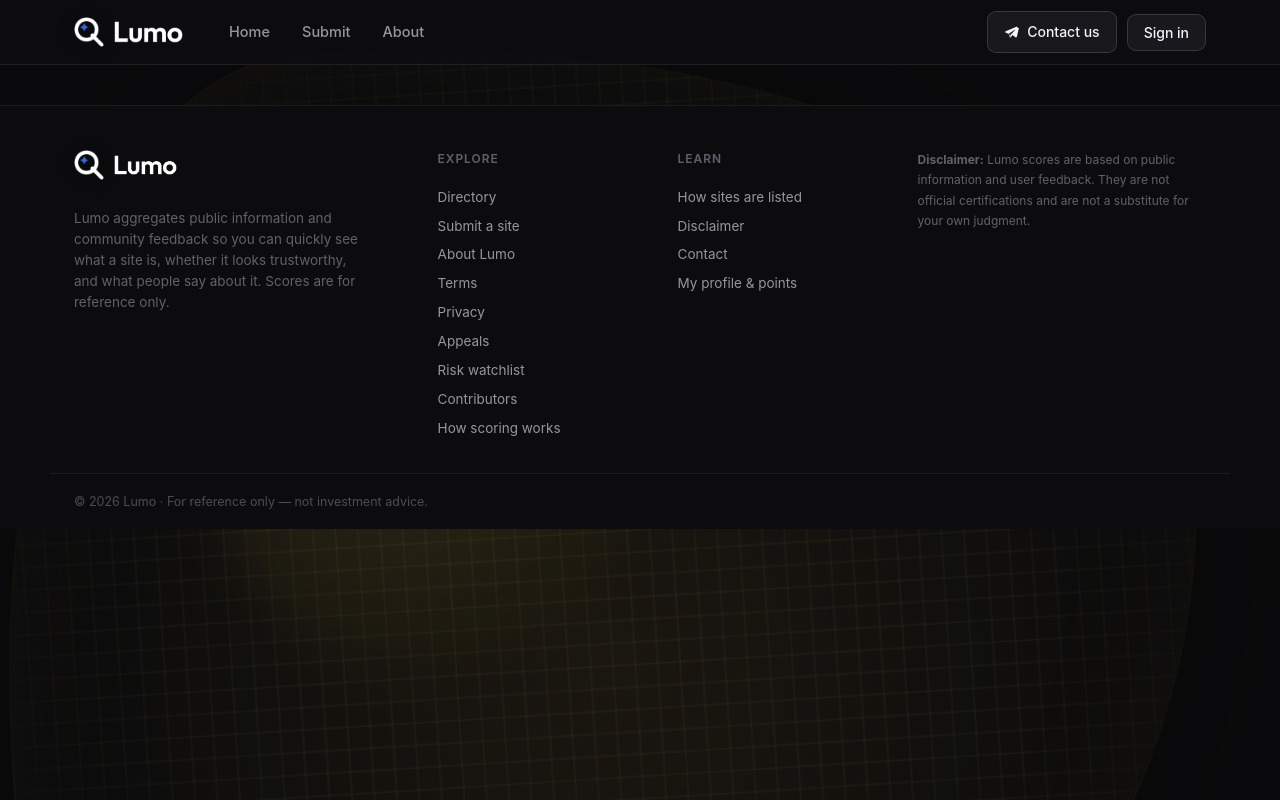
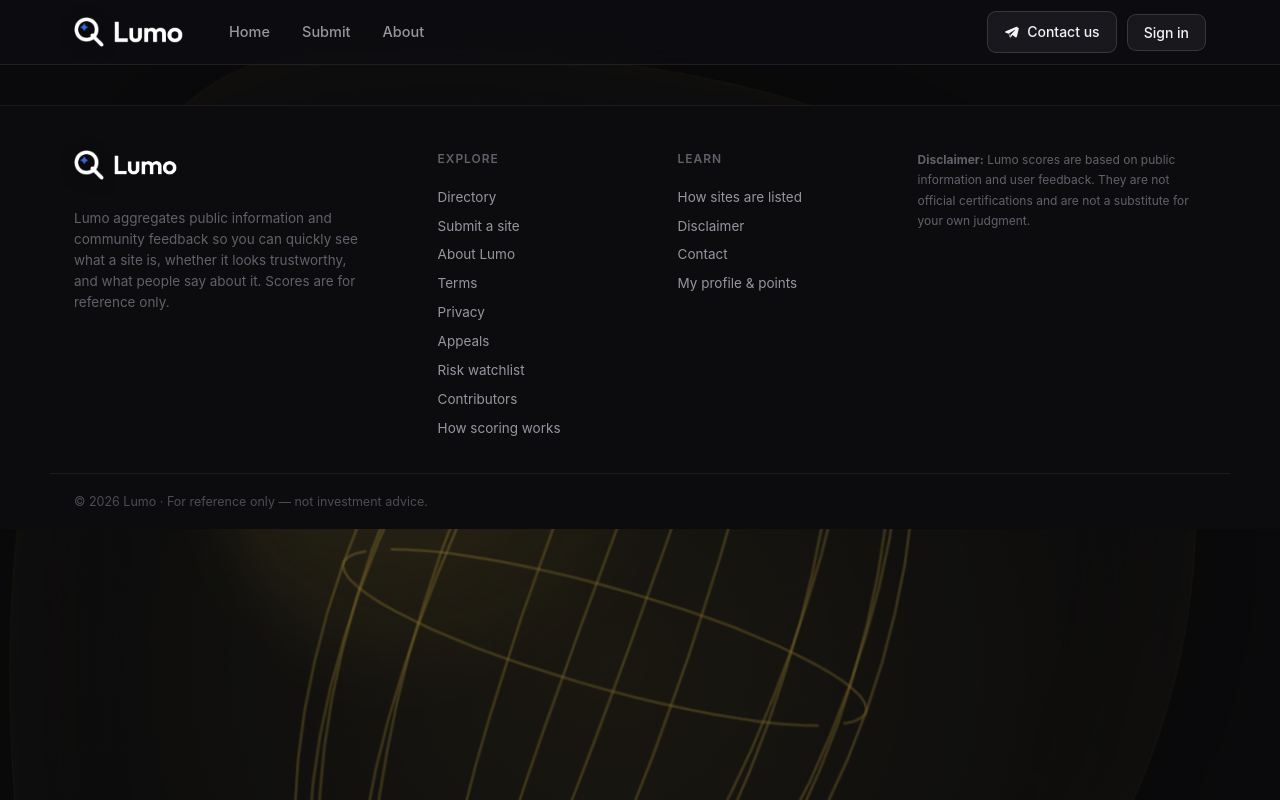
Before and after one commit to Aeriandog-dot/Aeriandog-dot-lumo-git, a website: page public/index.html in a window 1280 px wide. Drawn offline with Linux system fonts and the light colour scheme; no server answers.

Commit message:
feat: 3D rotating gold wireframe sphere inside the morphing bubble (replaces flat grid)

```diff
--- a/public/index.html
+++ b/public/index.html
@@ -10,7 +10,7 @@
 </head>
 <body>
 <div class="lumo-ambient" aria-hidden="true">
-  <span class="ab blob"></span>
+  <span class="ab blob"><svg class="sphere3d" viewBox="-120 -120 240 240" aria-hidden="true"></svg></span>
 </div>
 
 <header class="site-header" id="siteHeader">
@@ -149,5 +149,56 @@
 
 <script src="boot.js"></script>
 <script src="app.js"></script>
+
+<script>
+(function () {
+  var svg = document.querySelector('.sphere3d');
+  if (!svg) return;
+  var NS = 'http://www.w3.org/2000/svg';
+  var R = 100, LAT = 7, LON = 10, STEP = 6;
+  var reduce = window.matchMedia && window.matchMedia('(prefers-reduced-motion: reduce)').matches;
+  var nodes = [];
+  var i, j;
+  function rot(x, y, z, tilt, spin) {
+    var c1 = Math.cos(tilt), s1 = Math.sin(tilt), c2 = Math.cos(spin), s2 = Math.sin(spin);
+    var y1 = y * c1 - z * s1, z1 = y * s1 + z * c1;
+    var x2 = x * c2 + z1 * s2, z2 = -x * s2 + z1 * c2;
+    return [x2, y1];
+  }
+  function pt(th, ph) { return [R * Math.cos(th) * Math.cos(ph), R * Math.sin(ph), R * Math.sin(th) * Math.cos(ph) * 0.5]; }
+  function build() {
+    for (i = 0; i < LAT + LON; i++) {
+      var p = document.createElementNS(NS, 'path');
+      p.setAttribute('d', '');
+      svg.appendChild(p);
+      nodes.push(p);
+    }
+  }
+  function dLat(th, tilt, spin) {
+    var d = '';
+    for (var q = -180; q <= 180; q += STEP) {
+      var qv = pt(th, q * Math.PI / 180), p = rot(qv[0], qv[1], qv[2], tilt, spin);
+      d += (q === -180 ? 'M' : 'L') + p[0].toFixed(1) + ' ' + p[1].toFixed(1) + ' ';
+    }
+    return d;
+  }
+  function dLon(ph, tilt, spin) {
+    var d = '';
+    for (var q = -85; q <= 85; q += STEP) {
+      var qv = pt(q * Math.PI / 180, ph), p = rot(qv[0], qv[1], qv[2], tilt, spin);
+      d += (q === -85 ? 'M' : 'L') + p[0].toFixed(1) + ' ' + p[1].toFixed(1) + ' ';
+    }
+    return d;
+  }
+  function frame(t) {
+    var spin = (t || 0) * 0.00026, tilt = -0.42, m = 0;
+    for (i = 0; i < LAT; i++) { var th = -72 + i * (144 / (LAT - 1)) * Math.PI / 180; nodes[m].setAttribute('d', dLat(th, tilt, spin)); m++; }
+    for (j = 0; j < LON; j++) { var ph = j * (360 / LON) * Math.PI / 180; nodes[m].setAttribute('d', dLon(ph, tilt, spin)); m++; }
+    if (!reduce) requestAnimationFrame(frame);
+  }
+  build();
+  if (reduce) frame(0); else requestAnimationFrame(frame);
+})();
+</script>
 </body>
 </html>
--- a/public/styles.css
+++ b/public/styles.css
@@ -723,12 +723,7 @@ button.chip.on{color:#0a0a0c}
   border:1px solid rgba(212,175,55,.07);
   box-shadow:inset 0 0 160px rgba(212,175,55,.05),0 0 180px rgba(0,0,0,.5);
   animation:blobMorph 11s ease-in-out infinite,blobFloat 34s ease-in-out infinite alternate}
-.ab.blob::before{content:"";position:absolute;inset:0;border-radius:inherit;opacity:.9;
-  background-image:linear-gradient(rgba(212,175,55,.13) 1px,transparent 1px),linear-gradient(90deg,rgba(212,175,55,.13) 1px,transparent 1px);
-  background-size:22px 22px;
-  -webkit-mask:radial-gradient(circle at 50% 46%,#000 0%,rgba(0,0,0,.85) 52%,transparent 82%);
-  mask:radial-gradient(circle at 50% 46%,#000 0%,rgba(0,0,0,.85) 52%,transparent 82%);
-  animation:gridPan 12s linear infinite}
+
 .ab.blob::after{content:"";position:absolute;width:34%;height:34%;border-radius:50%;left:6%;top:4%;mix-blend-mode:screen;
   background:radial-gradient(circle at 35% 32%,rgba(255,255,255,.08),rgba(212,175,55,.10) 38%,rgba(212,175,55,0) 72%);
   filter:blur(22px);animation:sheenMove 17s ease-in-out infinite alternate}
@@ -751,6 +746,10 @@ button.chip.on{color:#0a0a0c}
   0%{transform:translate3d(0,0,0) scale(1)}
   100%{transform:translate3d(240%,230%,0) scale(1.7)}
 }
-@keyframes gridPan{0%{background-position:0 0}100%{background-position:52px 52px}}
-@media (prefers-reduced-motion:reduce){.ab.blob{animation:none}.ab.blob::after{animation:none}.ab.blob::before{animation:none}}
+@media (prefers-reduced-motion:reduce){.ab.blob{animation:none}.ab.blob::after{animation:none}}
 @media (max-width:720px){.ab.blob{opacity:.55;width:130vmax;height:130vmax;top:0;margin-left:-65vmax}}
+
+/* ---- 3D wireframe sphere inside the morphing bubble ---- */
+.sphere3d{position:absolute;left:0;top:0;width:100%;height:100%;opacity:.62;pointer-events:none;mix-blend-mode:screen}
+.sphere3d path{fill:none;stroke:rgba(212,175,55,.4);stroke-width:.55;stroke-linecap:round}
+@media (max-width:720px){.sphere3d{opacity:.45}}
```
